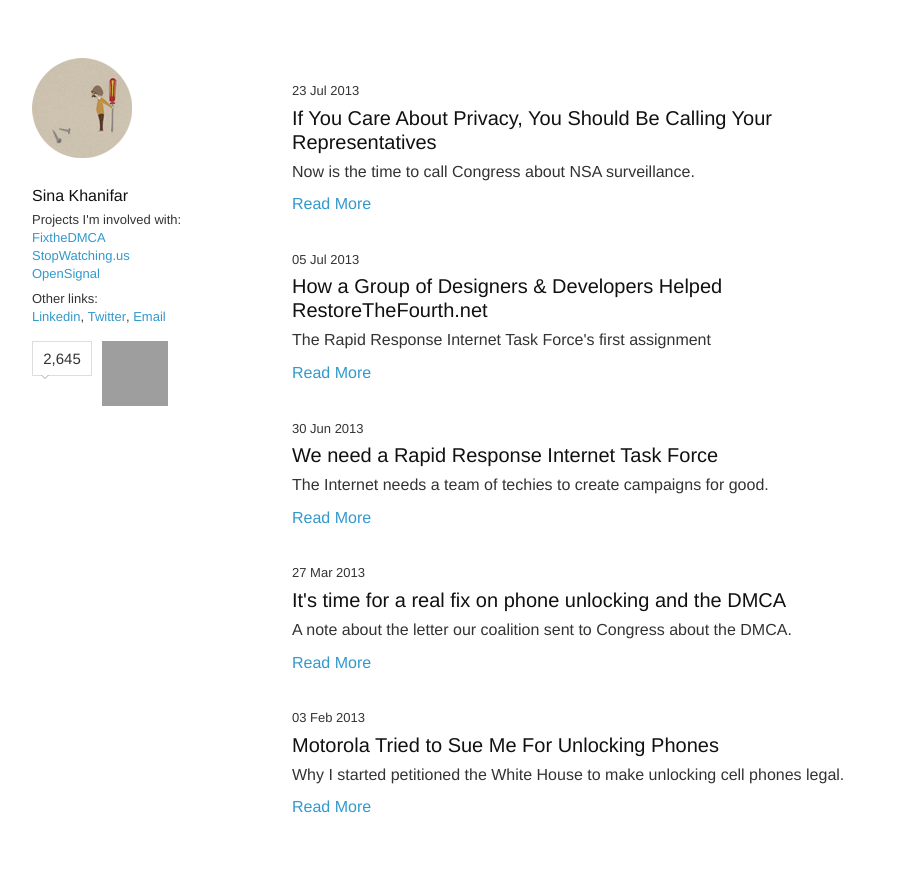
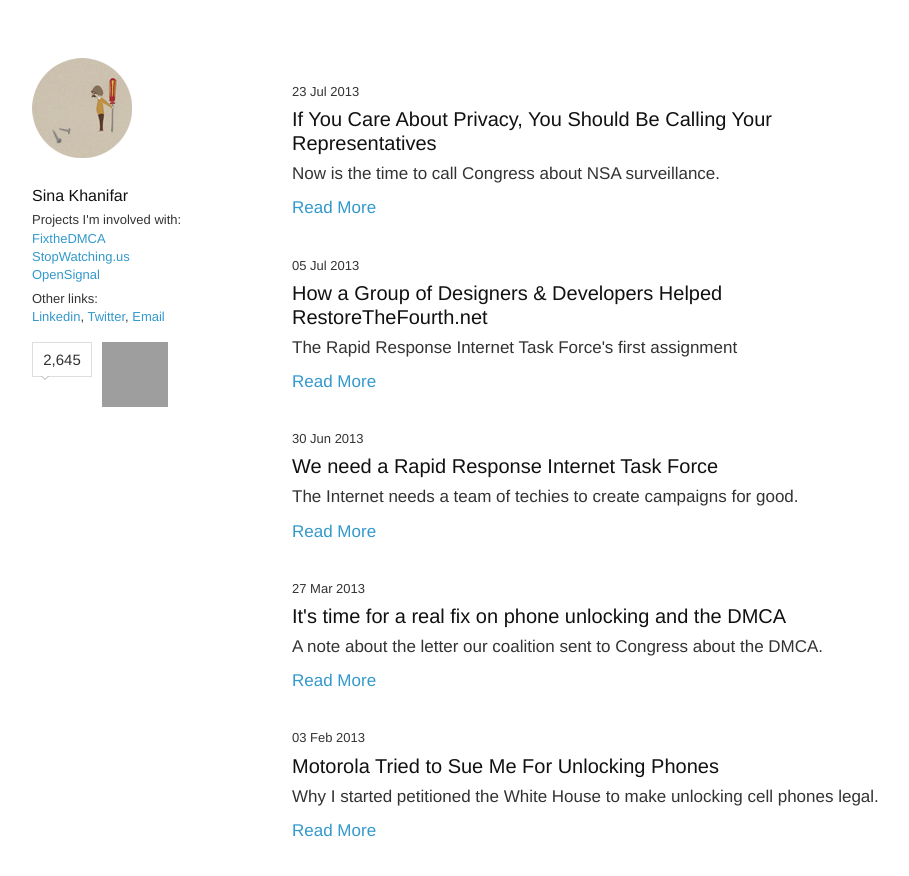
Before and after one commit to sinak/sinak.github.com, a Jekyll site: the page built from index.html, in a window 1280 px wide and 924 px high. Shown: the top 876 px of the window, without its empty margins (178-1087 px from the left). Built offline with Jekyll 4.4.1, drawn with Linux system fonts in a browser that asks for light colours; nearby versions of some CDN libraries; some web fonts are replaced; Markdown is read by kramdown in place of the engine named in the settings; comment, search, counter and statistics services are not loaded; grey boxes are pictures that could not be loaded.

Commit message:
Removed helvetica neue

```diff
--- a/css/base.css
+++ b/css/base.css
@@ -2,17 +2,17 @@
 
 body {
   padding:50px;
-  font-size:16px;
-  font-family: "Helvetica Neue", "ff-dagny-web-pro",  Helvetica, Arial, sans-serif;
+  font-size:17px;
+  font-family: "ff-dagny-web-pro",  Helvetica, Arial, sans-serif;
   color:#333;
-  font-weight:500;
+  font-weight:400;
   line-height:160%;
 }
 
 h1, h2, h3, h4, h5, h6 {
   color:#111;
   margin:0 0 20px;
-  font-weight:400;
+  font-weight:500;
 }
 
 p, ul, ol, table, pre, dl {
```
